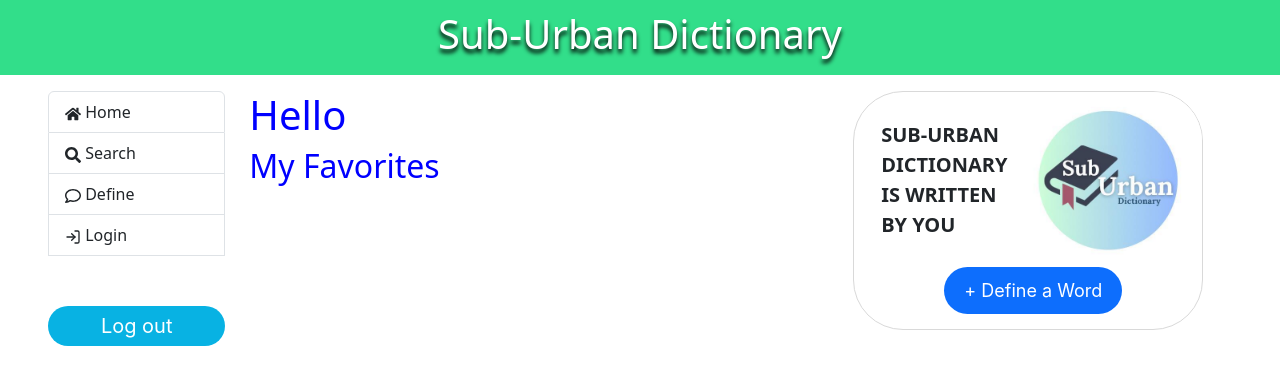
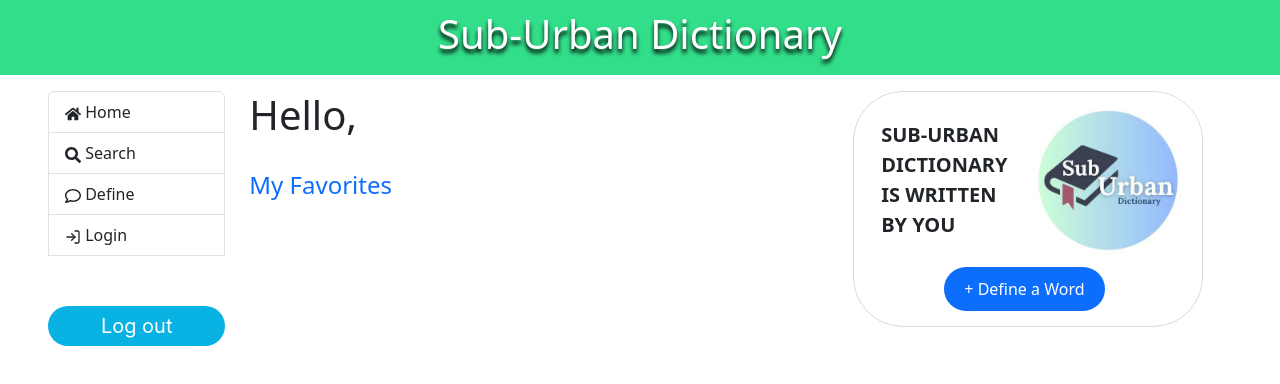
Before and after one commit to zprintln/SubUrban-Dictionary, a React (Create React App) app in the folder web-dev/: page /profile in a window 1280 px wide. Shown: the top 384 px of the page. Built offline with nearby package versions, Linux system fonts and the light colour scheme.

Commit message:
Stylistic edits for profile screen

```diff
--- a/web-dev/src/components/right-bar/add-word.js
+++ b/web-dev/src/components/right-bar/add-word.js
@@ -44,8 +44,7 @@ export const AddWord = () => {
             color: "white",
             border: "none",
             padding: "10px 20px",
-            fontFamily: "Inter",
-            fontSize: 18,
+            fontSize: 16,
             textDecoration: "none",
             justifyContent: "center",
           }}
--- a/web-dev/src/components/right-bar/my-words.js
+++ b/web-dev/src/components/right-bar/my-words.js
@@ -3,30 +3,29 @@ import { Link } from "react-router-dom";
 export const MyWords = ({ words }) => {
   return (
     <div>
-      <strong style={{ fontFamily: "Inter", fontSize: 30, color: "#134FE6" }}>
+      <br/>
+      <h4 className="text-primary">
         My Words
-      </strong>
+      </h4>
       <div
         style={{
-          borderRadius: 50,
+          borderRadius: 10,
           display: "flex",
           flexDirection: "column",
           paddingLeft: 50,
           paddingTop: 20,
           paddingBottom: 20,
-          border: "3px solid #D9D9D9",
+          border: "1px solid #D9D9D9",
           overflow: "hidden",
           gap: 10,
         }}
       >
         {words.map((word) => (
-          <Link key={word.word} to={`details/${word._id}`}>
-            <strong
-              style={{ fontFamily: "Inter", fontSize: 30, color: "#134FE6" }}
-            >
-              {word.word}
-            </strong>
-          </Link>
+          <div>
+            <Link style={{ textDecoration: "none", fontSize: 20}} key={word.word} to={`details/${word._id}`}>
+                <b>{word.word}</b>
+            </Link>
+          </div>
         ))}
       </div>
     </div>
--- a/web-dev/src/components/word-card.js
+++ b/web-dev/src/components/word-card.js
@@ -10,6 +10,7 @@ const WordCard = ({ wordDetails, showDeleteButton, showSaveButton }) => {
   const formattedDate = new Date(wordDetails.posted_at);
   const month = formattedDate.toLocaleString('default', { month: 'long' });
   const year = formattedDate.getFullYear();
+  const day = formattedDate.getDate();
   const navigate = useNavigate();
   const { currentUser } = useSelector((state) => {
     return state.user;
@@ -86,7 +87,7 @@ const WordCard = ({ wordDetails, showDeleteButton, showSaveButton }) => {
         <p>
           <b>
             By&nbsp;<span className="text-primary">{wordDetails.user}</span>&nbsp;
-            {month}, {year}
+            {month} {day}, {year}
           </b>
         </p>
         {showSaveButton && (
--- a/web-dev/src/screens/profile-screen.js
+++ b/web-dev/src/screens/profile-screen.js
@@ -20,12 +20,13 @@ const ProfileScreen = () => {
       }
     }
     fetchFavoritesFromService();
-  }, [currentUser]);
+  }, [currentUser, favorites]);
 
   return (
     <div>
-      <h1 style={{ color: 'blue' }}>Hello {currentUser?.username}</h1>
-      <h2 style={{ color: 'blue' }}>My Favorites</h2>
+      <h1 className="--bs-body-color">Hello,&nbsp;<span className="text-primary">{currentUser?.username}</span></h1>
+      <br />
+      <h4 className="text-primary">My Favorites</h4>
       {/* Map through the favorite words and render a WordCard component for each one */}
       {favorites.map((wordDetails) => (
         <WordCard
```
